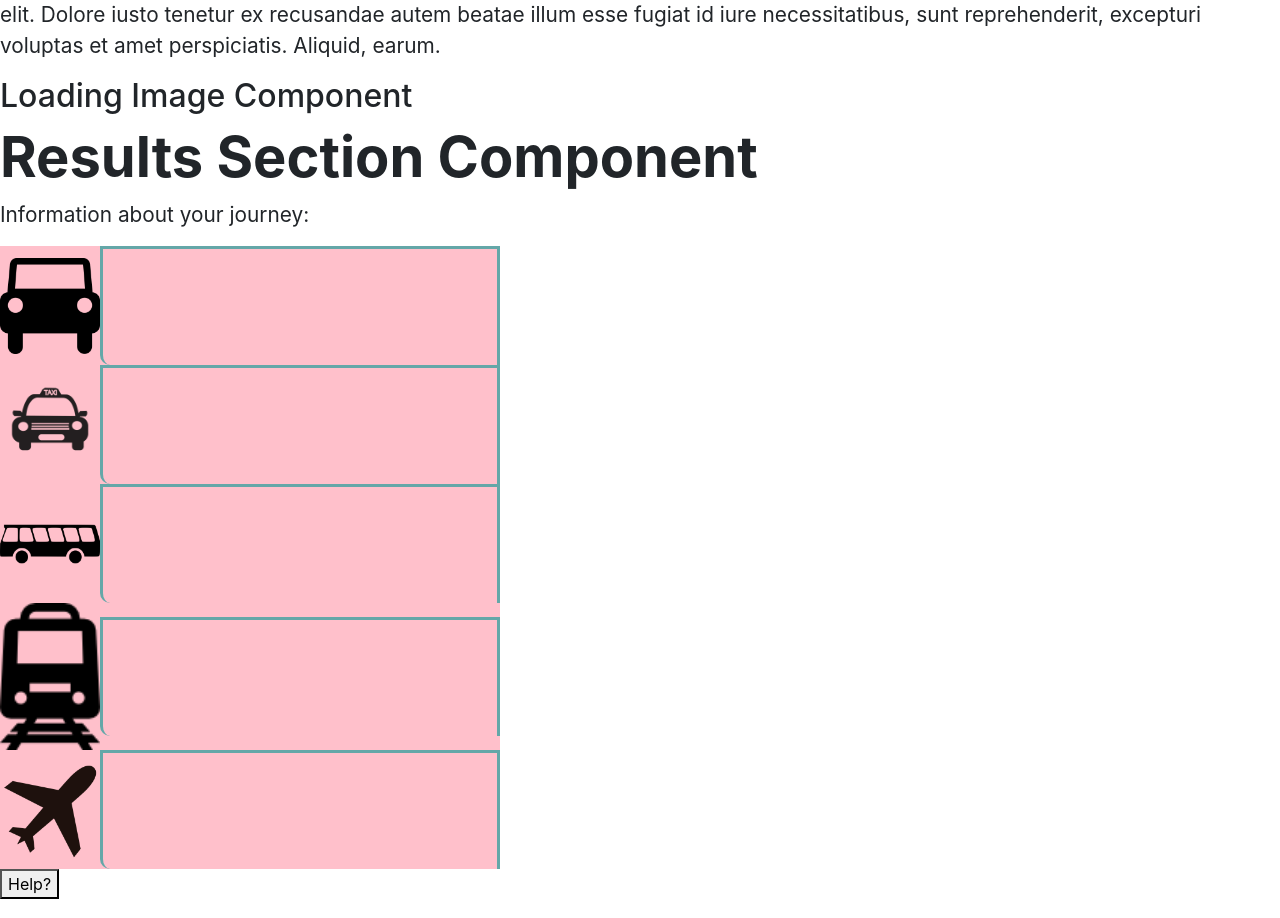
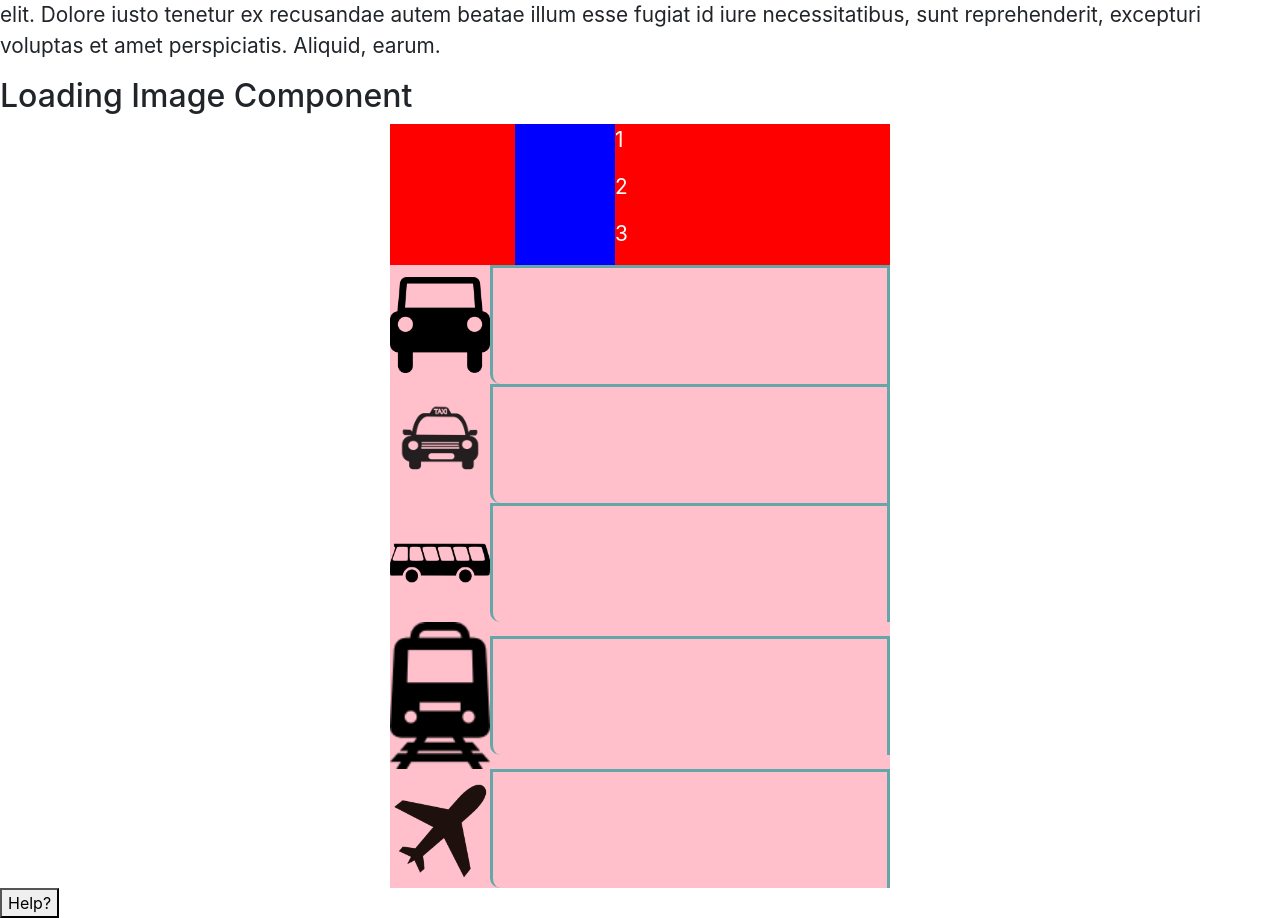
Before and after one commit to SchoolOfCode/w20_final-project-team-e, a React (Create React App) app: page / in a window 1280 px wide. Shown: the part 940-1858 px from the top of the page. Built offline with nearby package versions, Linux system fonts and the light colour scheme.

Commit message:
commiting stashed saves from extended edit

```diff
--- a/package.json
+++ b/package.json
@@ -10,9 +10,11 @@
     "emotion-theming": "^11.0.0",
     "react": "^17.0.2",
     "react-dom": "^17.0.2",
+    "react-icons": "^4.2.0",
     "react-router-dom": "^5.2.0",
     "react-scripts": "4.0.3",
     "rebass": "^4.0.7",
+    "styled-components": "^5.3.1",
     "web-vitals": "^1.1.2"
   },
   "scripts": {
--- a/src/components/ResultsSection/ResultsSection.js
+++ b/src/components/ResultsSection/ResultsSection.js
@@ -6,13 +6,22 @@ import carImg from "../ResultsCard/car-icon.png";
 import planeImg from "../ResultsCard/plane-icon.png";
 import taxiImg from "../ResultsCard/taxi-icon.png";
 import trainImg from "../ResultsCard/train-icon.png";
+import styled from "styled-components";
 
 export default function ResultsSection(props) {
   return (
-    <div id="results-section">
-      <h1>Results Section Component</h1>
-      <p>Information about your journey:</p>
+    <StyledResultsSection>
+      {/* <p>Information about your journey:</p> */}
+      <div className="results-headings">
+        <div className="empty"></div>
+        <div className="results-title">
+          <p>1</p>
+          <p>2</p>
+          <p>3</p>
+        </div>
+      </div>
 
+      <div className="results-items">
         {/* Car Data: */}
         <ResultsCard
           mileageData={props.resultsData.distance}
@@ -51,6 +60,7 @@ export default function ResultsSection(props) {
 
         {/* Plane Data: */}
         <ResultsCard
+          id="plane-card"
           mileageData={props.resultsData.distance}
           kettleData={props.resultsData.flightKettles}
           treeData={props.resultsData.flightTrees}
@@ -58,5 +68,56 @@ export default function ResultsSection(props) {
           vehicleImg={planeImg}
         />
       </div>
+    </StyledResultsSection>
   );
 }
+
+// const StyledResultsSection = styled.section`
+//   display: flex;
+//   justify-content: center;
+//   align-items: flex-start;
+
+//   height: 50%
+//   width: 50%;
+
+//   .results-items {
+//     justify-content: center;
+//     align-items: center;
+//     flex-direction: column;
+//   }
+// `;
+
+const StyledResultsSection = styled.section`
+  display: flex;
+  flex-direction: column;
+  justify-content: center;
+  width: 500px;
+  background-color: green;
+  margin: 0 auto;
+
+  .results-headings {
+    display: flex;
+    flex-direction: row;
+    width: 100%;
+    justify-content: center;
+    background-color: red;
+
+    .empty {
+      width: 100px;
+      background-color: blue;
+    }
+
+    p {
+      width: 150px;
+      color: white;
+    }
+  }
+
+  // .results-items {
+  //   display: flex;
+  //   justify-content: center;
+  //   align-items: center;
+  //   flex-direction: column;
+  //   background-color: blue;
+  // }
+`;
```
Also changed, not shown: 1 other file (tests, documents, lock files or other folders). Lines whose indentation alone changed are shown as unchanged.
